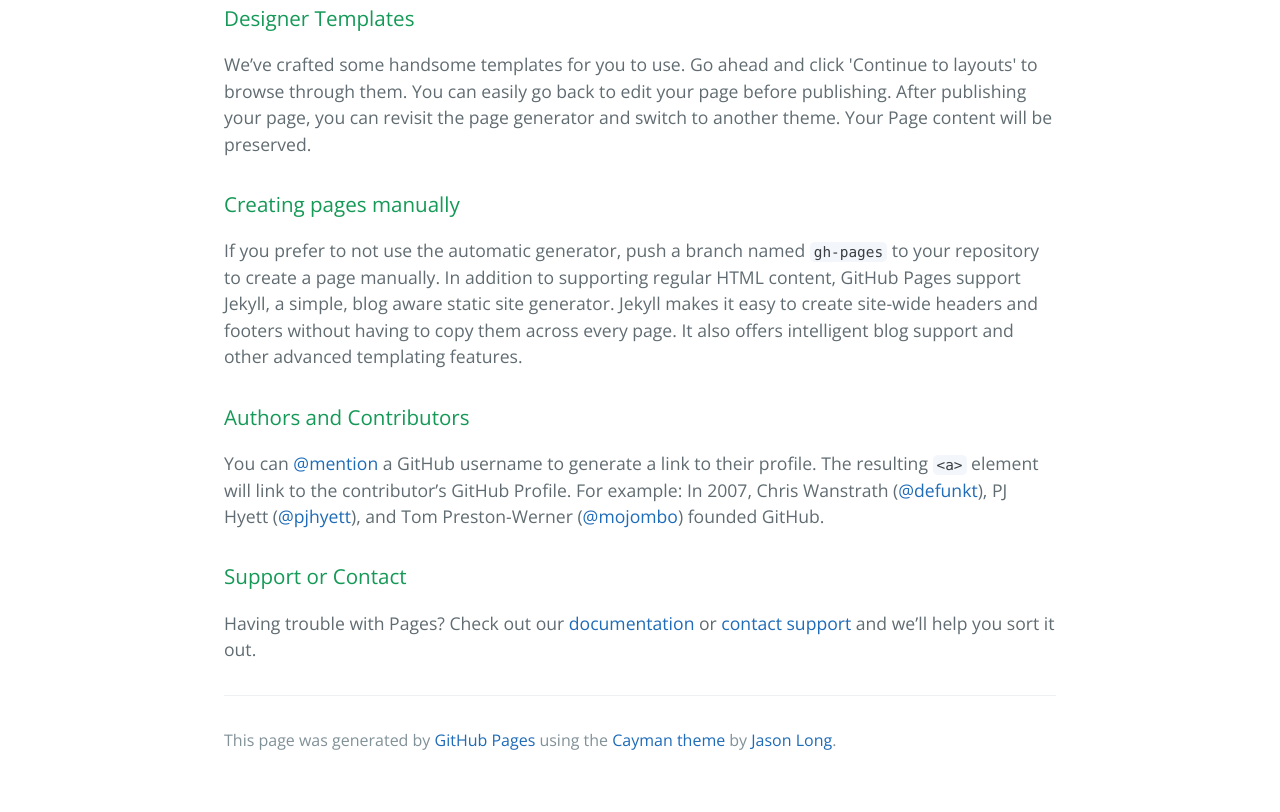
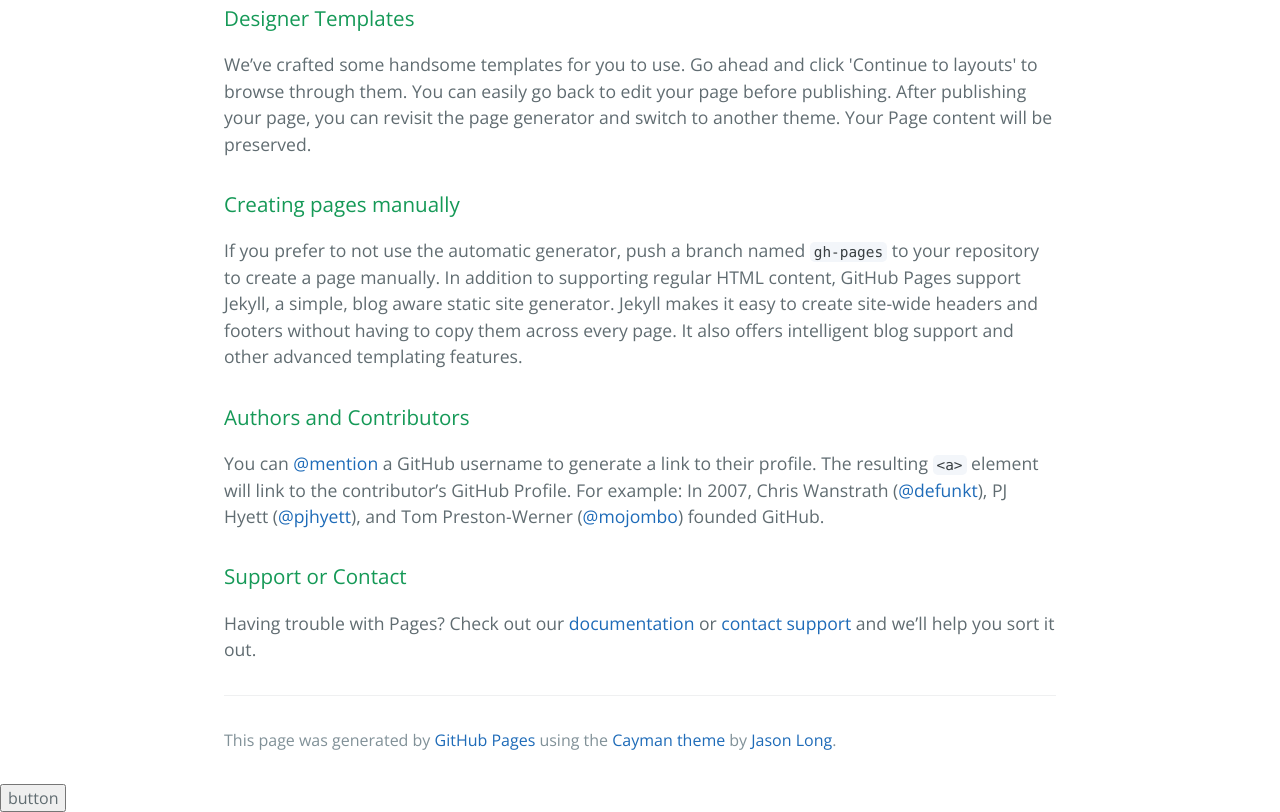
Before and after one commit to tsoss/tsoss.github.io, a plain HTML site: page index.html in a window 1280 px wide. Shown: the part 532-1344 px from the top of the page. Before the commit the page ends 1316 px from the top, so only its background shows below. Drawn offline with nearby package versions, Linux system fonts and the light colour scheme.

Commit message:
Update index.html

```diff
--- a/index.html
+++ b/index.html
@@ -48,6 +48,6 @@
 
     </section>
 
-
+  <input id="Button1" type="button" value="button" />
   </body>
 </html>
```
